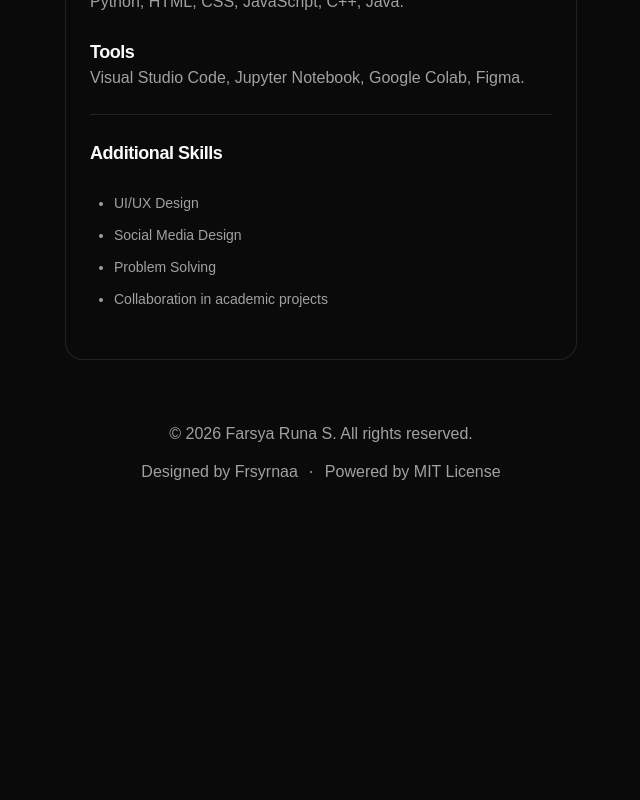
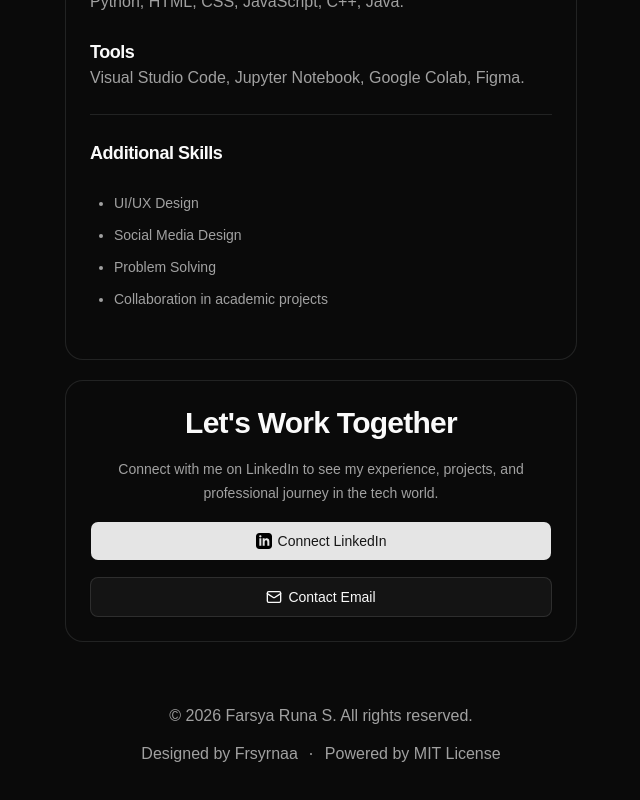
Before and after one commit to frsyrnaa/portfolio, a React (Vite) app: page / in a window 1280 px wide. Shown: the part 1971-2771 px from the top of the page, without its empty margins (319-959 px from the left). Before the commit the page ends 2525 px from the top, so only its background shows below. Built offline with nearby package versions, Linux system fonts and the light colour scheme.

Commit message:
feat(cta): added a call to action section

```diff
--- /dev/null
+++ b/src/components/page/call-to-action.tsx
@@ -0,0 +1,49 @@
+"use client";
+
+import { buttonVariants } from "@/components/ui/button";
+import { Mail } from "lucide-react";
+
+export function CallToAction() {
+  const url = "https://www.linkedin.com/in/farsya-runa-52bb74373";
+
+  return (
+    <section className="w-full bg-background space-y-4 p-6 border border-border rounded-2xl">
+      <div className="text-center w-full">
+        <h2 className="text-3xl font-semibold tracking-tight text-balance">
+          Let&apos;s Work Together
+        </h2>
+
+        <p className="mx-auto mt-4 text-sm/6 text-pretty text-muted-foreground">
+          Connect with me on LinkedIn to see my experience, projects, and
+          professional journey in the tech world.
+        </p>
+      </div>
+
+      <a
+        href={url}
+        target="_blank"
+        rel="noopener noreferrer"
+        className={buttonVariants({ size: "lg", className: "w-full" })}
+      >
+        <svg
+          xmlns="http://www.w3.org/2000/svg"
+          width="24"
+          height="24"
+          viewBox="0 0 24 24"
+        >
+          <path d="M19 0h-14c-2.761 0-5 2.239-5 5v14c0 2.761 2.239 5 5 5h14c2.762 0 5-2.239 5-5v-14c0-2.761-2.238-5-5-5zm-11 19h-3v-11h3v11zm-1.5-12.268c-.966 0-1.75-.79-1.75-1.764s.784-1.764 1.75-1.764 1.75.79 1.75 1.764-.783 1.764-1.75 1.764zm13.5 12.268h-3v-5.604c0-3.368-4-3.113-4 0v5.604h-3v-11h3v1.765c1.396-2.586 7-2.777 7 2.476v6.759z" />
+        </svg>
+        Connect LinkedIn
+      </a>
+      <a
+        href="mailto:farsyaruna998@gmail.com"
+        target="_blank"
+        rel="noopener noreferrer"
+        className={buttonVariants({ variant: "outline", size: "lg", className: "w-full" })}
+      >
+        <Mail />
+        Contact Email
+      </a>
+    </section>
+  );
+}
--- a/src/home.tsx
+++ b/src/home.tsx
@@ -1,5 +1,6 @@
 import { Footer } from "./components/footer";
 import { AboutSection } from "./components/page/about-section";
+import { CallToAction } from "./components/page/call-to-action";
 import { EducationSection } from "./components/page/education-section";
 import { FeedStory } from "./components/page/feed-story";
 import { Heading } from "./components/page/heading";
@@ -15,6 +16,7 @@ export default function Home() {
       <EducationSection />
       <ProjectSection />
       <SkillSection />
+      <CallToAction />
       <Footer />
     </>
   )
```
